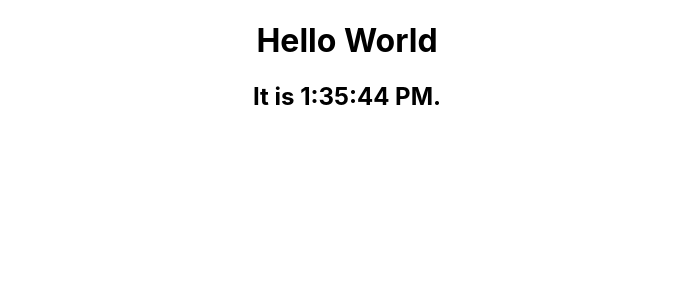
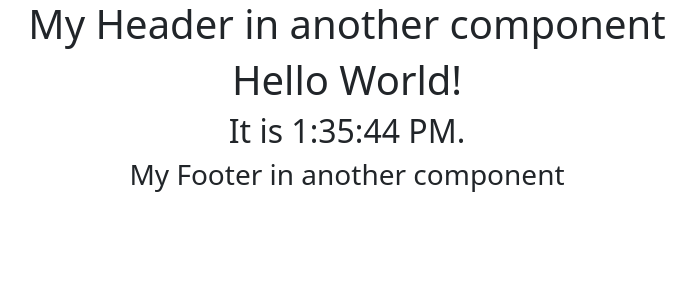
Before and after one commit to michaelangeloojeani/DRQLab3, a React (Create React App) app in the folder my-app/: page / in a window 1280 px wide. Shown: the top 300 px of the page, without its empty margins (293-989 px from the left). Built offline with nearby package versions, Linux system fonts and the light colour scheme.

Commit message:
exercise 3 complete

```diff
--- a/my-app/package.json
+++ b/my-app/package.json
@@ -6,7 +6,9 @@
     "@testing-library/jest-dom": "^5.17.0",
     "@testing-library/react": "^13.4.0",
     "@testing-library/user-event": "^13.5.0",
+    "bootstrap": "^5.3.3",
     "react": "^18.3.1",
+    "react-bootstrap": "^2.10.5",
     "react-dom": "^18.3.1",
     "react-scripts": "5.0.1",
     "web-vitals": "^2.1.4"
--- a/my-app/src/App.js
+++ b/my-app/src/App.js
@@ -8,8 +8,9 @@ function App() {
   let x = 5;
   return (
     <div className="App">
-     <h1>Hello World</h1>
-     <h2>It is {new Date().toLocaleTimeString()}.</h2>
+   <Header></Header>
+    <Content/>
+    <Footer></Footer>
     </div>
   );
 }
--- a/my-app/src/index.js
+++ b/my-app/src/index.js
@@ -3,6 +3,7 @@ import ReactDOM from 'react-dom/client';
 import './index.css';
 import App from './App';
 import reportWebVitals from './reportWebVitals';
+import 'bootstrap/dist/css/bootstrap.min.css';
 
 const root = ReactDOM.createRoot(document.getElementById('root'));
 root.render(
```
Also changed, not shown: 1 other file (tests, documents, lock files or other folders).
